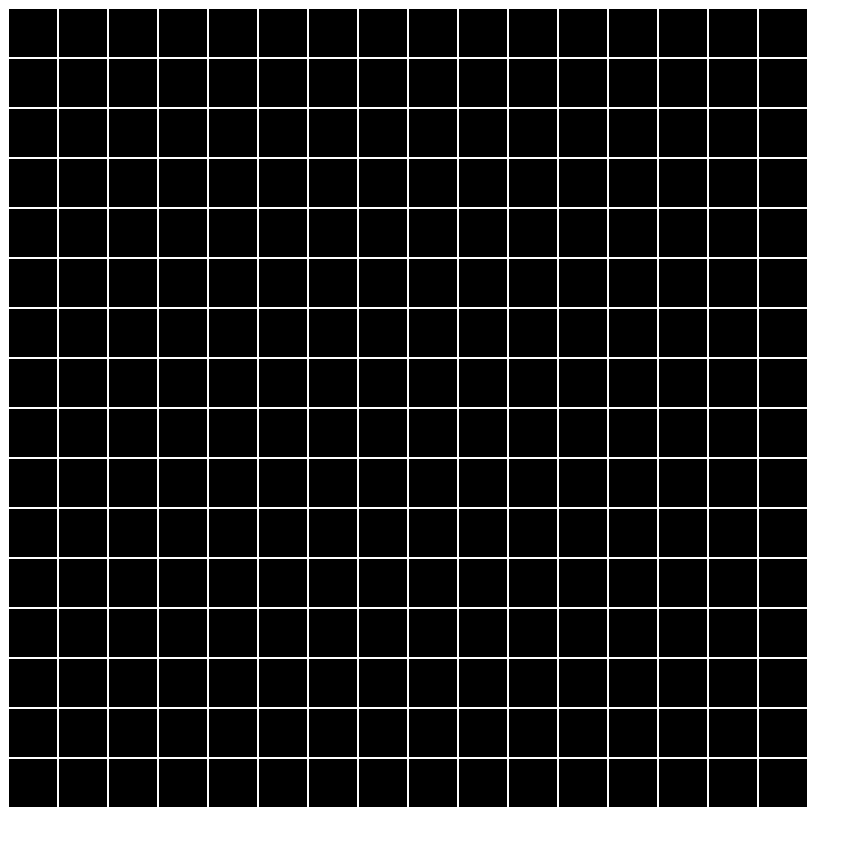
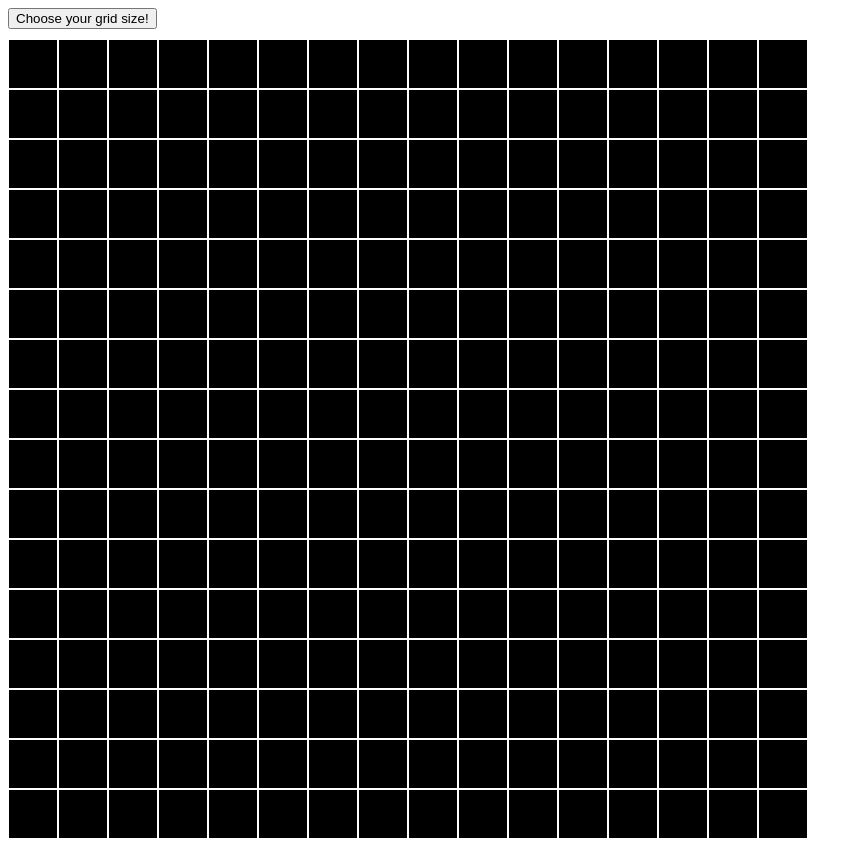
Before and after one commit to nathanhrussell/etch-a-sketch, a plain HTML site: page index.html in a window 1280 px wide. Shown: the whole page, without its empty margins (0-862 px from the left). Before the commit the page ends 816 px from the top, so only its background shows below. Drawn offline with Linux system fonts and the light colour scheme.

Commit message:
Add div for button and create button; add padding below

```diff
--- a/index.html
+++ b/index.html
@@ -8,6 +8,7 @@
 </head>
 <body>
     <script src="script.js" defer></script>
+    <div id="btn-container"></div>
     <div id="container" class="grid-container"></div>
 </body>
 </html>
--- a/script.js
+++ b/script.js
@@ -1,4 +1,5 @@
 const container = document.getElementById("container");
+const btnContainer = document.getElementById("btn-container");
 
 function createGrid(rows, cols) {
     container.style.setProperty("--grid-rows", rows);
@@ -18,4 +19,8 @@ function createGrid(rows, cols) {
     }
 }
 
+const squaresBtn = document.createElement("button");
+squaresBtn.textContent = "Choose your grid size!";
+btnContainer.appendChild(squaresBtn);
+
 createGrid(16, 16);
--- a/style.css
+++ b/style.css
@@ -12,3 +12,7 @@
     height: calc(100% / var(--grid-rows));
     box-sizing: border-box;
 }
+
+#btn-container {
+    padding-bottom: 10px;
+}
```
